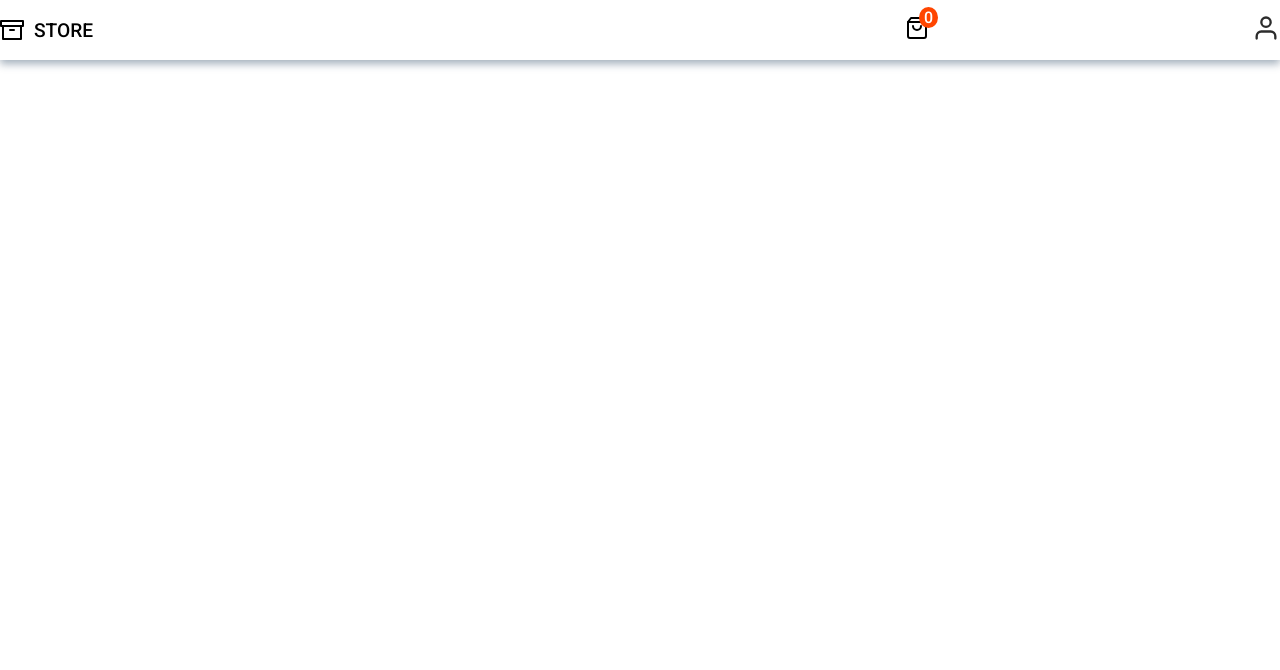
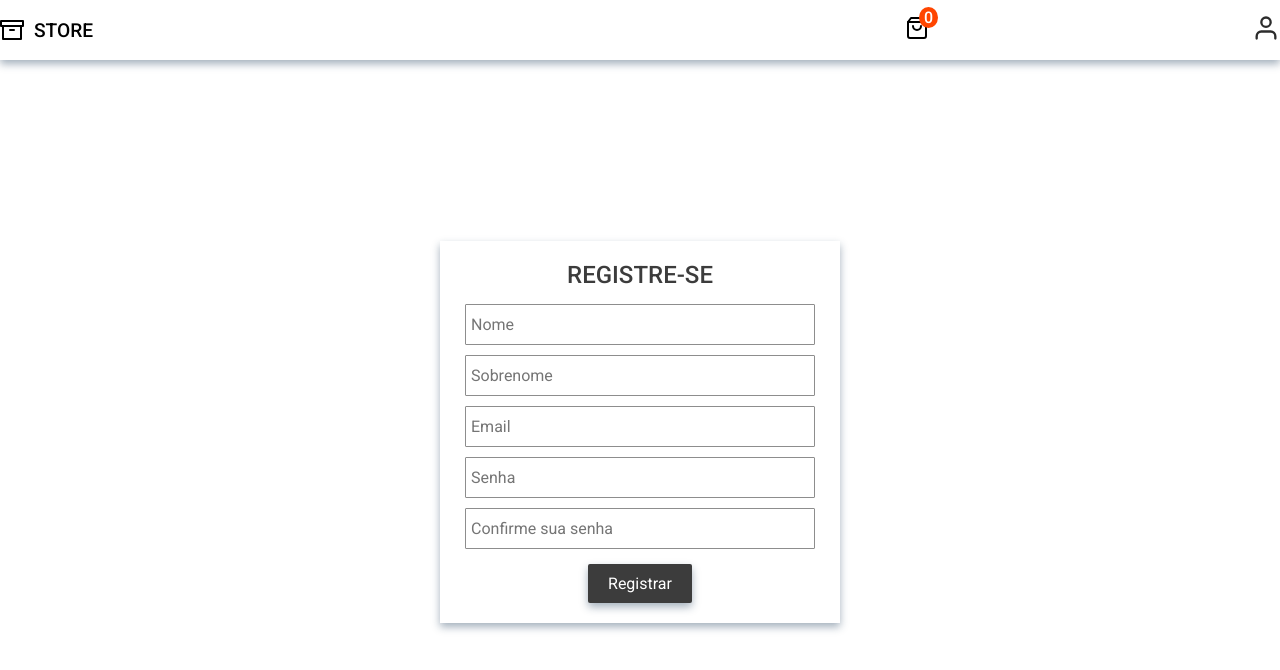
Before and after one commit to MathLouren/Store, a Vue app: page /register in a window 1280 px wide. Shown: the top 670 px of the page. Built offline with nearby package versions, Linux system fonts and the light colour scheme.

Commit message:
register

```diff
--- a/src/components/Home.vue
+++ b/src/components/Home.vue
@@ -23,5 +23,9 @@ export default {
 </script>
 
 <style scoped>
-
+  section{
+    width: 100%;
+    max-width: 1200px;
+    margin: auto;
+  }
 </style>
--- a/src/components/Produtos.vue
+++ b/src/components/Produtos.vue
@@ -69,7 +69,6 @@ section{
     display: flex;
     flex-wrap: wrap;
     justify-content: center;
-    max-width: 1400px;
     margin: auto;
 }
 
--- a/src/router/index.js
+++ b/src/router/index.js
@@ -2,6 +2,7 @@ import Vue from 'vue'
 import VueRouter from 'vue-router'
 import Login from "../views/Login.vue"
 import Main from "@/components/Main.vue"
+import Register from "../views/Register.vue"
 
 
 
@@ -21,6 +22,11 @@ const router = new VueRouter({
       path: "/login",
       name: "Login",
       component: Login
+    },
+    {
+      path: "/register",
+      name: "Register",
+      component: Register
     }
   ],
   scrollBehavior(){
--- a/src/views/Login.vue
+++ b/src/views/Login.vue
@@ -10,7 +10,7 @@
                         </form>
                         <p>Esqueceu sua senha?</p>
                         <button class="btn">Entrar</button>
-                            <router-link class="btn" to="/resgiter">
+                            <router-link class="btn" to="/register">
                                 Novo ? Crie sua conta
                             </router-link>
                     </div>
--- a/src/views/Register.vue
+++ b/src/views/Register.vue
@@ -1,6 +1,6 @@
 <template>
   <section>
-      <div class="resgiter">
+      <div class="register">
           <h2>Registre-se</h2>
           <form>
               <input type="text" placeholder="Nome">
@@ -9,6 +9,7 @@
               <input type="text" placeholder="Senha">
               <input type="text" placeholder="Confirme sua senha">
           </form>
+          <button class="btn">Registrar</button>
       </div>
   </section>
 </template>
@@ -19,6 +20,37 @@ export default {
 }
 </script>
 
-<style>
+<style scoped>
+
+h2{
+    font-size: 1.5rem;
+    font-weight: 500;
+    text-transform: uppercase;
+    margin: 10px 0;
+    color: rgb(60, 60, 60);
+}
+
+form{
+    display: flex;
+    flex-direction: column;
+    align-items: center;
+}
+
+section{
+    display: flex;
+    justify-content: center;
+    align-items: center;
+    height: 93vh;
+}
+
+.register{
+    display: flex;
+    flex-direction: column;
+    align-items: center;
+    width: 400px;
+    box-shadow: 0 4px 8px rgba(30, 60, 90, 0.4);
+    padding: 10px;
+    margin: 0 10px;
+}
 
 </style>
```
